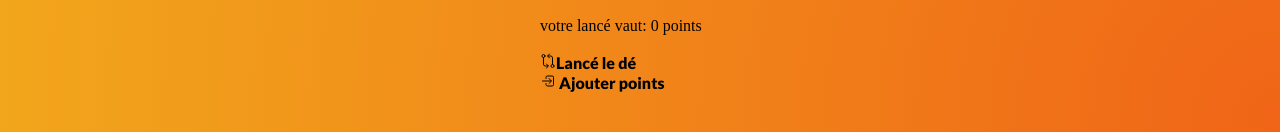
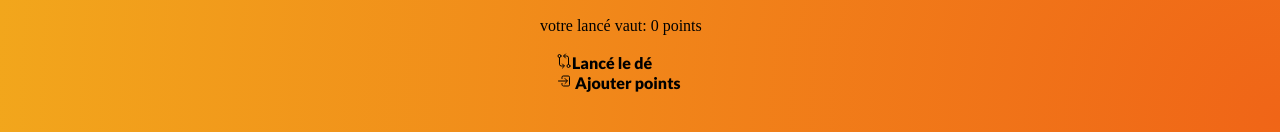
Before and after one commit to delphine5656/hazarde, a plain HTML site: page index.html in a window 1280 px wide. Shown: the part 282-414 px from the top of the page. Drawn offline with nearby package versions, Linux system fonts and the light colour scheme.

Commit message:
Update index.html
modification class margin sur bouton

```diff
--- a/index.html
+++ b/index.html
@@ -46,13 +46,13 @@
             <ion-row class="ion-justify-content-center ion-padding">
                 <ion-col size="auto" class="ion-align-self-center">
                     <div id="lancer">
-                        <ion-button shape="round" color="warning"class = "btn-roll ion-margin-end btn-new"><ion-icon name="git-compare-outline"></ion-icon>Lancé le dé</ion-button>
+                        <ion-button shape="round" color="warning"class = "btn-roll ion-margin btn-new"><ion-icon name="git-compare-outline"></ion-icon>Lancé le dé</ion-button>
 
                     </div>
                 </ion-col>
                 <ion-col size="auto" class="ion-align-self-center">
                     <div class="points">
-                        <ion-button shape="round" color="warning" class="btn-hold ion-margin-top"><ion-icon name="log-in-outline"></ion-icon> Ajouter points</ion-button>
+                        <ion-button shape="round" color="warning" class="btn-hold ion-margin"><ion-icon name="log-in-outline"></ion-icon> Ajouter points</ion-button>
 
                     </div>
                 </ion-col>
```
